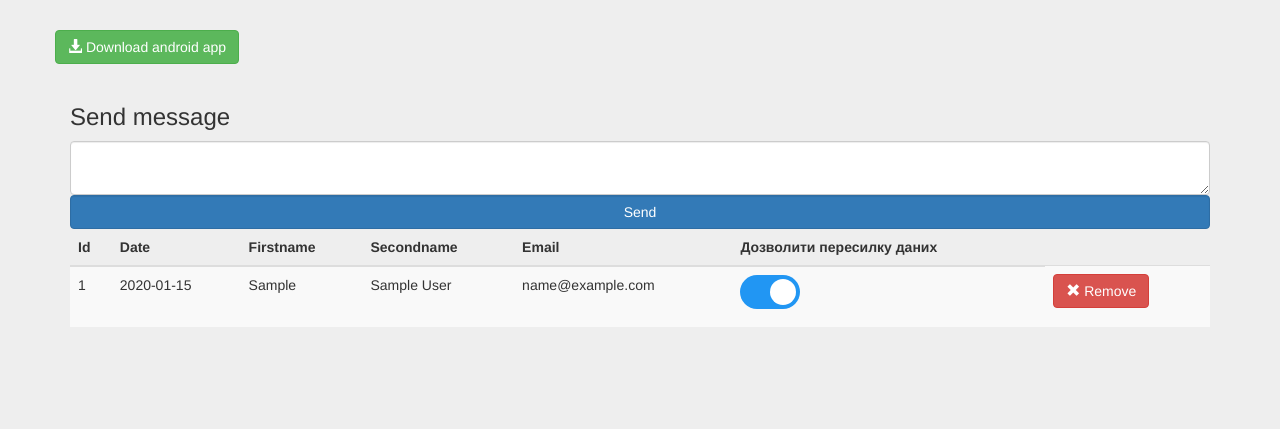
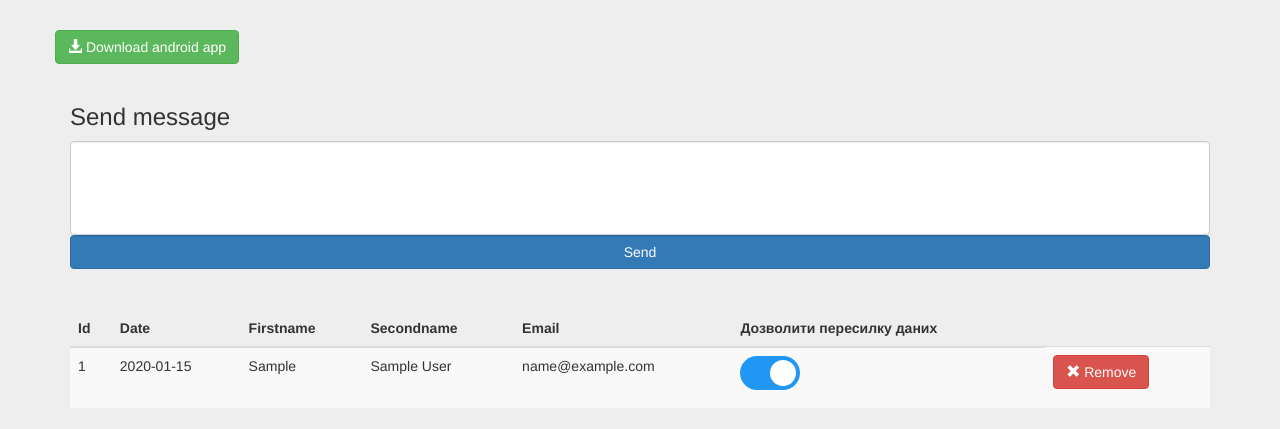
Before and after one commit to lyapkoandy13/admin_panel, a Django app: page /wienerberger/ in a window 1280 px wide. Shown: the part 56-485 px from the top of the page. Run offline with Django 3.2, Linux system fonts and the light colour scheme; a user stored in the database is signed in; tables that the repository leaves empty hold one stand-in row (values such as "Sample post"); some libraries are stand-ins or nearby versions.

Commit message:
fixes
fixes

```diff
--- a/wienerberger/templates/wienerberger/index.html
+++ b/wienerberger/templates/wienerberger/index.html
@@ -14,12 +14,14 @@
         <form action="/wienerberger/send_message/" method="POST">
             {% csrf_token %}
             <h3>Send message</h3>
-            <textarea name="message" class="form-control">
+            <textarea width="250" name="message" class="form-control" rows="4" style="resize: none">
 
             </textarea>
             <input type="submit" class="btn btn-primary form-control" value="Send"/>
 
         </form>
+
+        <hr>
 
 		<table id="users" class="table table-hover table-striped ">
                 <thead>
@@ -34,7 +36,7 @@
                 </thead>
                 <tbody>
                 {% for user in wienerbergerusers %}
-                    <div id="{{ user.id }}">
+                    <div class="user-row" id="{{ user.id }}">
                         <tr>
                             <td>{{ user.id }}</td>
                             <td>{{ user.date }}</td>
@@ -135,7 +137,7 @@
         $(document).ready(function () {
 {#            load_content();#}
             $(".remove-user").click(function(){
-                        var div = $(this).parent().parent();
+                        var div = $(this).parent("user-row");
                         var id = div.attr("id");
                         $.post("/wienerberger/delete_user/", {id: id}, function(data){
                             if (data=="success") {
@@ -147,12 +149,12 @@
             $(".change-auth").click(function(){
                 alert("WORKS");
                         var checked = $(this).is(":checked");
-                        var id = $(this).parent().parent().parent().parent().attr("id");
+                        var id = $(this).parent("user-row").attr("id");
                         var url = "";
                         if (checked){
-                            url = "/wienerberger/delete_user/";
+                            url = "/wienerberger/allow_access/";
                         } else {
-                            url = "/wienerberger/delete_user/";
+                            url = "/wienerberger/deny_access/";
                         }
 
                         $.post(url, {id:id}, function(data){
```
